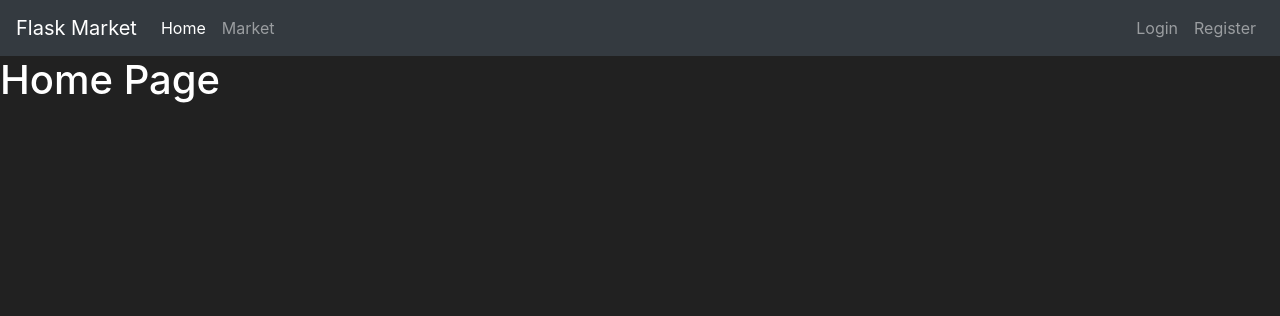
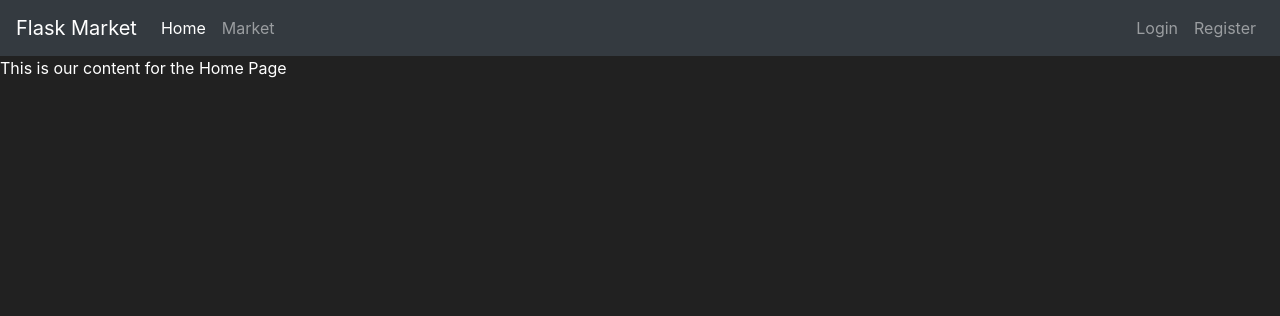
Before and after one commit to javierjuanJJ/FlaskMarket, a Flask app: page / in a window 1280 px wide. Shown: the top 316 px of the page. Run offline with Flask 2, Linux system fonts and the light colour scheme; some libraries are stand-ins or nearby versions.

Commit message:
Commit 4 04 - Template Inheritance

```diff
--- /dev/null
+++ b/templates/base.html
@@ -0,0 +1,60 @@
+<!doctype html>
+<html lang="en">
+   <head>
+      <!-- Required meta tags -->
+      <meta charset="utf-8">
+      <meta name="viewport" content="width=device-width, initial-scale=1, shrink-to-fit=no">
+      <!-- Bootstrap CSS -->
+      <link rel="stylesheet" href="https://cdn.jsdelivr.net/npm/bootstrap@4.5.3/dist/css/bootstrap.min.css" integrity="sha384-TX8t27EcRE3e/ihU7zmQxVncDAy5uIKz4rEkgIXeMed4M0jlfIDPvg6uqKI2xXr2" crossorigin="anonymous">
+      <title>
+          {% block title %}
+
+          {% endblock %}
+      </title>
+   </head>
+   <body>
+    <nav class="navbar navbar-expand-md navbar-dark bg-dark">
+      <a class="navbar-brand" href="#">Flask Market</a>
+      <button class="navbar-toggler" type="button" data-toggle="collapse" data-target="#navbarNav">
+        <span class="navbar-toggler-icon"></span>
+      </button>
+      <div class="collapse navbar-collapse" id="navbarNav">
+        <ul class="navbar-nav mr-auto">
+            <li class="nav-item active">
+                <a class="nav-link" href="{{ url_for('home_page') }}">Home <span class="sr-only">(current)</span></a>
+            </li>
+            <li class="nav-item">
+                <a class="nav-link" href="{{ url_for('market_page') }}">Market</a>
+            </li>
+        </ul>
+        <ul class="navbar-nav">
+            <li class="nav-item">
+                <a class="nav-link" href="#">Login</a>
+            </li>
+            <li class="nav-item">
+                <a class="nav-link" href="#">Register</a>
+            </li>
+        </ul>
+      </div>
+    </nav>
+      {% block content %}
+
+      {% endblock %}
+      <!-- Future Content here -->
+
+
+
+      <!-- Optional JavaScript -->
+      <!-- jQuery first, then Popper.js, then Bootstrap JS -->
+      <script src='https://kit.fontawesome.com/a076d05399.js'></script>
+      <script src="https://code.jquery.com/jquery-3.5.1.slim.min.js" integrity="sha384-DfXdz2htPH0lsSSs5nCTpuj/zy4C+OGpamoFVy38MVBnE+IbbVYUew+OrCXaRkfj" crossorigin="anonymous"></script>
+      <script src="https://cdn.jsdelivr.net/npm/popper.js@1.16.1/dist/umd/popper.min.js" integrity="sha384-9/reFTGAW83EW2RDu2S0VKaIzap3H66lZH81PoYlFhbGU+6BZp6G7niu735Sk7lN" crossorigin="anonymous"></script>
+      <script src="https://stackpath.bootstrapcdn.com/bootstrap/4.5.2/js/bootstrap.min.js" integrity="sha384-B4gt1jrGC7Jh4AgTPSdUtOBvfO8shuf57BaghqFfPlYxofvL8/KUEfYiJOMMV+rV" crossorigin="anonymous"></script>
+   </body>
+   <style>
+      body {
+      background-color: #212121;
+      color: white
+      }
+   </style>
+</html>
--- a/templates/home.html
+++ b/templates/home.html
@@ -1,59 +1,8 @@
-<!doctype html>
-<html lang="en">
-  <head>
-    <!-- Required meta tags -->
-    <meta charset="utf-8">
-    <meta name="viewport" content="width=device-width, initial-scale=1, shrink-to-fit=no">
+{% extends 'base.html' %}
+{% block title %}
+    Home Page
+{% endblock %}
 
-    <!-- Bootstrap CSS -->
-    <link rel="stylesheet" href="https://cdn.jsdelivr.net/npm/bootstrap@4.5.3/dist/css/bootstrap.min.css" integrity="sha384-TX8t27EcRE3e/ihU7zmQxVncDAy5uIKz4rEkgIXeMed4M0jlfIDPvg6uqKI2xXr2" crossorigin="anonymous">
-    <style>
-          body {
-            background-color: #212121;
-            color: white
-          }
-    </style>
-    <title>Home Page</title>
-  </head>
-  <body>
-    <nav class="navbar navbar-expand-md navbar-dark bg-dark">
-      <a class="navbar-brand" href="#">Flask Market</a>
-      <button class="navbar-toggler" type="button" data-toggle="collapse" data-target="#navbarNav">
-        <span class="navbar-toggler-icon"></span>
-      </button>
-      <div class="collapse navbar-collapse" id="navbarNav">
-        <ul class="navbar-nav mr-auto">
-            <li class="nav-item active">
-                <a class="nav-link" href="#">Home <span class="sr-only">(current)</span></a>
-            </li>
-            <li class="nav-item">
-                <a class="nav-link" href="#">Market</a>
-            </li>
-        </ul>
-        <ul class="navbar-nav">
-            <li class="nav-item">
-                <a class="nav-link" href="#">Login</a>
-            </li>
-            <li class="nav-item">
-                <a class="nav-link" href="#">Register</a>
-            </li>
-        </ul>
-      </div>
-    </nav>
-
-    <h1>Home Page</h1>
-
-    <!-- Optional JavaScript; choose one of the two! -->
-
-    <!-- Option 1: jQuery and Bootstrap Bundle (includes Popper) -->
-    <script src="https://code.jquery.com/jquery-3.5.1.slim.min.js" integrity="sha384-DfXdz2htPH0lsSSs5nCTpuj/zy4C+OGpamoFVy38MVBnE+IbbVYUew+OrCXaRkfj" crossorigin="anonymous"></script>
-    <script src="https://cdn.jsdelivr.net/npm/bootstrap@4.5.3/dist/js/bootstrap.bundle.min.js" integrity="sha384-ho+j7jyWK8fNQe+A12Hb8AhRq26LrZ/JpcUGGOn+Y7RsweNrtN/tE3MoK7ZeZDyx" crossorigin="anonymous"></script>
-
-    <!-- Option 2: jQuery, Popper.js, and Bootstrap JS
-    <script src="https://code.jquery.com/jquery-3.5.1.slim.min.js" integrity="sha384-DfXdz2htPH0lsSSs5nCTpuj/zy4C+OGpamoFVy38MVBnE+IbbVYUew+OrCXaRkfj" crossorigin="anonymous"></script>
-    <script src="https://cdn.jsdelivr.net/npm/popper.js@1.16.1/dist/umd/popper.min.js" integrity="sha384-9/reFTGAW83EW2RDu2S0VKaIzap3H66lZH81PoYlFhbGU+6BZp6G7niu735Sk7lN" crossorigin="anonymous"></script>
-    <script src="https://cdn.jsdelivr.net/npm/bootstrap@4.5.3/dist/js/bootstrap.min.js" integrity="sha384-w1Q4orYjBQndcko6MimVbzY0tgp4pWB4lZ7lr30WKz0vr/aWKhXdBNmNb5D92v7s" crossorigin="anonymous"></script>
-    -->
-  </body>
-
-</html>
+{% block content %}
+    This is our content for the Home Page
+{% endblock %}
```
Also changed, not shown: templates/market.html (+7 -59 lines).
